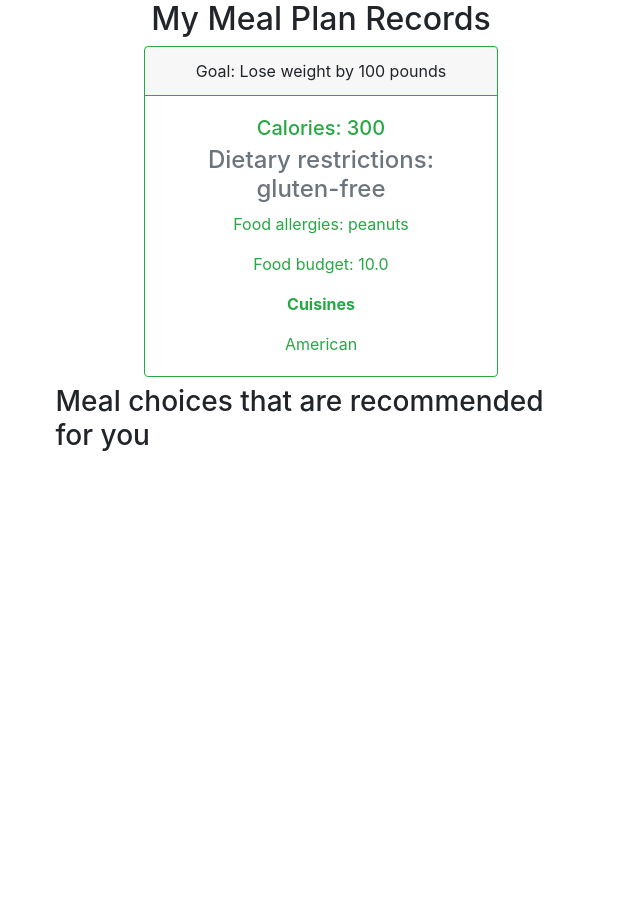
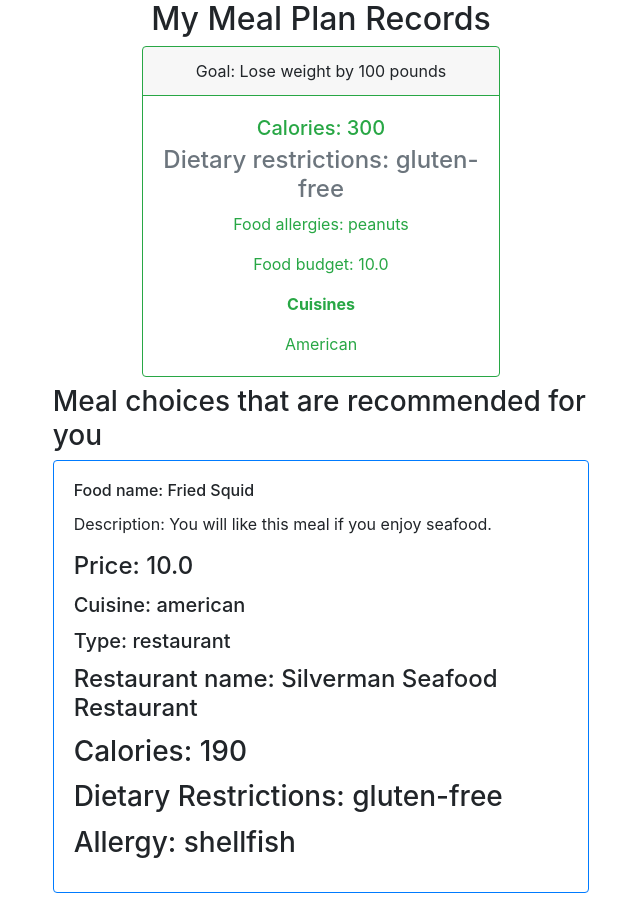
Before and after one commit to Peterisawesome17/ReMoodWork, a Django app: page /employee/22/mealplan/ in a window 1280 px wide. Shown: the part 56-953 px from the top of the page, without its empty margins (319-959 px from the left). Before the commit the page ends 507 px from the top, so only its background shows below. Run offline with Django 4.2, Linux system fonts and the light colour scheme; data comes from the database, SQL or seed files in the repository.

Commit message:
Added food item description in meal plan page of remoodwork.

```diff
--- a/remoodwork/workrecords/templates/workrecords/meal_plan_main_page.html
+++ b/remoodwork/workrecords/templates/workrecords/meal_plan_main_page.html
@@ -35,6 +35,43 @@
         <h3>
             Meal choices that are recommended for you
         </h3>
+        {% for food_item in food_item_lists %}
+        <div class="card border-primary mb-1">
+                <div class="card-body">
+                    <h6 class="card-title">
+                        Food name: {{ food_item.food_name }}</h6>
+                    <p class="card-text">
+                        Description: {{ food_item.description }}</p>
+                    {% if food_item.price %}
+                        <h4 class="card-title">
+                            Price: {{ food_item.price }}</h4>
+                    {% endif %}
+                    <h5 class="card-title">
+                        Cuisine: {{ food_item.cuisine_type }}</h5>
+                    <h5 class="card-title">
+                        Type: {{ food_item.food_item_type }}</h5>
+                    {% if food_item.recipe_url %}
+                        <h4 class="card-title">
+                            Recipe Link: {{ food_item.recipe_url }}</h4>
+                    {% elif food_item.restaurant_name %}
+                        <h4 class="card-title">
+                            Restaurant name: {{ food_item.restaurant_name }}</h4>
+                    {% endif %}
+                    <h3 class="card-title">Calories: {{ food_item.calories }}</h3>
+                    <h3 class="card-title">
+                        Dietary Restrictions: {{ food_item.dietary_restrictions }}
+                    </h3>
+                    <h3 class="card-title">
+                        Allergy: {{ food_item.allergy }}
+                    </h3>
+                {% if food_item not in order_food %}
+                <button class="btn btn-primary">
+                    <a href="{% url 'remoodwork-order-meal' request.user.pk food_item.pk %}"  style="color: white; text-decoration: none;">Select</a>
+                </button>
+                {% endif %}
+                </div>
+            </div>
+        {% endfor %}
     </div>
     </div>
 </div>
```
